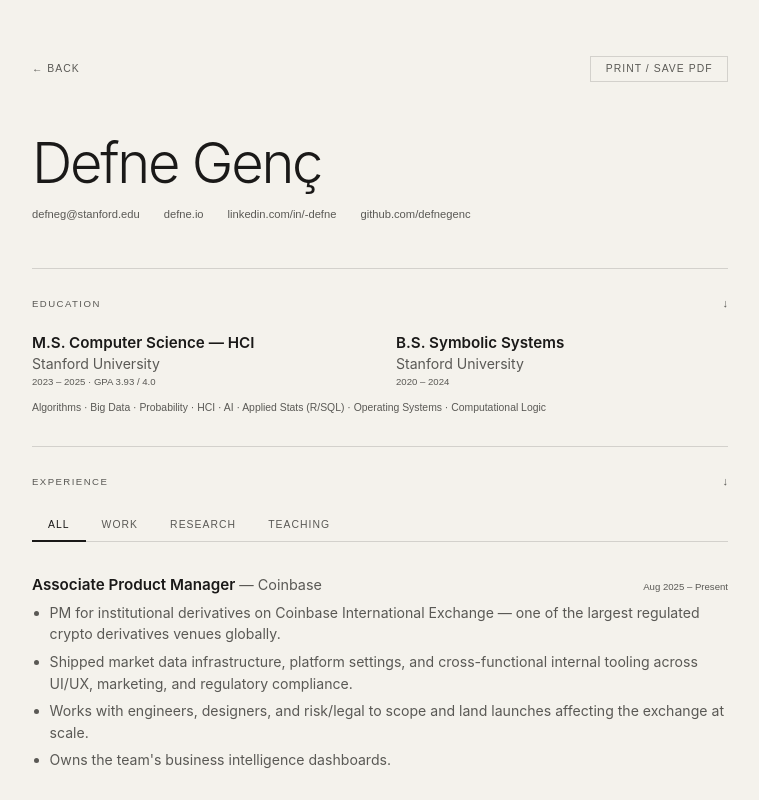
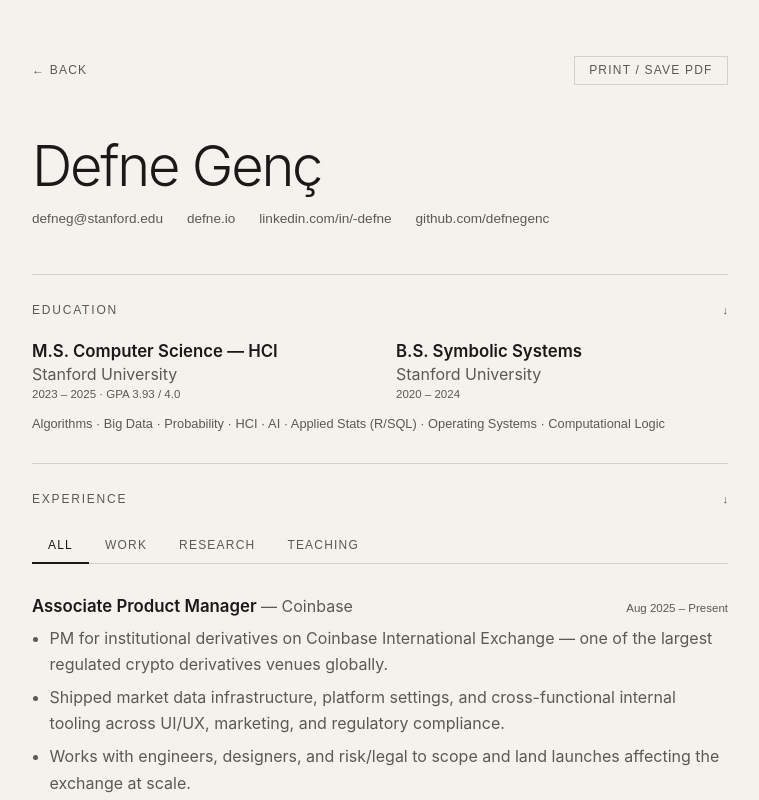
Before and after one commit to defnegenc/portfolio-v2, a Next.js app: page /resume in a window 1280 px wide. Shown: the whole page, without its empty margins (260-1019 px from the left). Built offline with nearby package versions, Linux system fonts and the light colour scheme; a web font is replaced by a local one.

Commit message:
Bigger text on about+resume; name: per-char ASCII binary on hover

```diff
--- a/app/resume/page.tsx
+++ b/app/resume/page.tsx
@@ -85,7 +85,7 @@ function SectionHeader({
         cursor: 'pointer',
       }}
     >
-      <span style={{ ...mono, fontSize: '0.6rem', color: 'var(--ink-dim)', textTransform: 'uppercase', letterSpacing: '0.15em' }}>
+      <span style={{ ...mono, fontSize: '0.75rem', color: 'var(--ink-dim)', textTransform: 'uppercase', letterSpacing: '0.15em' }}>
         {label}
       </span>
       <span style={{ ...mono, fontSize: '0.7rem', color: 'var(--ink-dim)', transition: 'transform 0.2s', display: 'inline-block', transform: open ? 'rotate(0deg)' : 'rotate(-90deg)' }}>
@@ -102,14 +102,14 @@ function Role({ title, org, period, bullets }: {
     <div style={{ marginBottom: '2rem' }}>
       <div style={{ display: 'flex', justifyContent: 'space-between', alignItems: 'baseline', marginBottom: '0.25rem', flexWrap: 'wrap', gap: '0.5rem' }}>
         <div>
-          <span style={{ fontWeight: 600, fontSize: '0.95rem' }}>{title}</span>
-          <span style={{ ...dim, fontSize: '0.9rem' }}> — {org}</span>
+          <span style={{ fontWeight: 600, fontSize: '1.05rem' }}>{title}</span>
+          <span style={{ ...dim, fontSize: '1rem' }}> — {org}</span>
         </div>
-        <div style={{ ...mono, fontSize: '0.6rem', ...dim, whiteSpace: 'nowrap' }}>{period}</div>
+        <div style={{ ...mono, fontSize: '0.72rem', ...dim, whiteSpace: 'nowrap' }}>{period}</div>
       </div>
-      <ul style={{ paddingLeft: '1.1rem', display: 'flex', flexDirection: 'column', gap: '0.35rem', marginTop: '0.5rem' }}>
+      <ul style={{ paddingLeft: '1.1rem', display: 'flex', flexDirection: 'column', gap: '0.4rem', marginTop: '0.55rem' }}>
         {bullets.map((b, i) => (
-          <li key={i} style={{ fontSize: '0.88rem', lineHeight: 1.55, ...dim }}>{b}</li>
+          <li key={i} style={{ fontSize: '1rem', lineHeight: 1.65, ...dim }}>{b}</li>
         ))}
       </ul>
     </div>
@@ -156,13 +156,13 @@ export default function Resume() {
 
         {/* Nav */}
         <div style={{ display: 'flex', justifyContent: 'space-between', alignItems: 'center', marginBottom: '3.5rem' }}>
-          <Link href="/" style={{ ...mono, fontSize: '0.65rem', color: 'var(--ink-dim)', textDecoration: 'none', textTransform: 'uppercase', letterSpacing: '0.1em' }}>
+          <Link href="/" style={{ ...mono, fontSize: '0.75rem', color: 'var(--ink-dim)', textDecoration: 'none', textTransform: 'uppercase', letterSpacing: '0.1em' }}>
             ← Back
           </Link>
           <button
             onClick={() => window.print()}
             style={{
-              ...mono, fontSize: '0.65rem', color: 'var(--ink-dim)',
+              ...mono, fontSize: '0.75rem', color: 'var(--ink-dim)',
               background: 'none', border: '1px solid var(--hairline)',
               padding: '0.4rem 0.9rem', textTransform: 'uppercase', letterSpacing: '0.1em', cursor: 'pointer',
             }}
@@ -176,7 +176,7 @@ export default function Resume() {
           <h1 style={{ fontSize: 'clamp(2rem, 5vw, 3.5rem)', fontWeight: 300, letterSpacing: '-0.04em', lineHeight: 0.9, marginBottom: '1.25rem' }}>
             Defne Genç
           </h1>
-          <div style={{ display: 'flex', flexWrap: 'wrap', gap: '1.5rem', ...mono, fontSize: '0.7rem', ...dim }}>
+          <div style={{ display: 'flex', flexWrap: 'wrap', gap: '1.5rem', ...mono, fontSize: '0.85rem', ...dim }}>
             {[
               { label: 'defneg@stanford.edu', href: 'mailto:defneg@stanford.edu' },
               { label: 'defne.io', href: 'https://defne.io' },
@@ -196,17 +196,17 @@ export default function Resume() {
         <div className={`section-collapse ${open.education ? 'open' : 'closed'}`}>
           <div style={{ display: 'grid', gridTemplateColumns: '1fr 1fr', gap: '2rem', marginBottom: '0.75rem' }}>
             <div>
-              <div style={{ fontWeight: 600, fontSize: '0.95rem', marginBottom: '0.2rem' }}>M.S. Computer Science — HCI</div>
-              <div style={{ fontSize: '0.88rem', ...dim }}>Stanford University</div>
-              <div style={{ ...mono, fontSize: '0.6rem', ...dim, marginTop: '0.25rem' }}>2023 – 2025 · GPA 3.93 / 4.0</div>
+              <div style={{ fontWeight: 600, fontSize: '1.05rem', marginBottom: '0.2rem' }}>M.S. Computer Science — HCI</div>
+              <div style={{ fontSize: '1rem', ...dim }}>Stanford University</div>
+              <div style={{ ...mono, fontSize: '0.72rem', ...dim, marginTop: '0.25rem' }}>2023 – 2025 · GPA 3.93 / 4.0</div>
             </div>
             <div>
-              <div style={{ fontWeight: 600, fontSize: '0.95rem', marginBottom: '0.2rem' }}>B.S. Symbolic Systems</div>
-              <div style={{ fontSize: '0.88rem', ...dim }}>Stanford University</div>
-              <div style={{ ...mono, fontSize: '0.6rem', ...dim, marginTop: '0.25rem' }}>2020 – 2024</div>
+              <div style={{ fontWeight: 600, fontSize: '1.05rem', marginBottom: '0.2rem' }}>B.S. Symbolic Systems</div>
+              <div style={{ fontSize: '1rem', ...dim }}>Stanford University</div>
+              <div style={{ ...mono, fontSize: '0.72rem', ...dim, marginTop: '0.25rem' }}>2020 – 2024</div>
             </div>
           </div>
-          <div style={{ ...mono, fontSize: '0.65rem', ...dim, lineHeight: 1.8, marginBottom: '1.75rem' }}>
+          <div style={{ ...mono, fontSize: '0.8rem', ...dim, lineHeight: 1.8, marginBottom: '1.75rem' }}>
             Algorithms · Big Data · Probability · HCI · AI · Applied Stats (R/SQL) · Operating Systems · Computational Logic
           </div>
         </div>
@@ -222,7 +222,7 @@ export default function Resume() {
                 className="resume-tab"
                 onClick={() => setActiveTab(tab)}
                 style={{
-                  ...mono, fontSize: '0.65rem', textTransform: 'uppercase', letterSpacing: '0.1em',
+                  ...mono, fontSize: '0.75rem', textTransform: 'uppercase', letterSpacing: '0.1em',
                   background: 'none', border: 'none', padding: '0.5rem 1rem 0.6rem',
                   color: activeTab === tab ? 'var(--ink)' : 'var(--ink-dim)',
                   borderBottom: `2px solid ${activeTab === tab ? 'var(--ink)' : 'transparent'}`,
@@ -242,13 +242,13 @@ export default function Resume() {
         <SectionHeader label="Research & Publications" open={open.publications} onToggle={() => toggle('publications')} />
         <div className={`section-collapse ${open.publications ? 'open' : 'closed'}`}>
           <div style={{ marginBottom: '1.5rem' }}>
-            <div style={{ fontSize: '0.92rem', lineHeight: 1.5, marginBottom: '0.3rem' }}>
+            <div style={{ fontSize: '1.05rem', lineHeight: 1.5, marginBottom: '0.3rem' }}>
               <span style={{ fontWeight: 600 }}>Bloom: Designing for LLM-Augmented Behavior Change Interactions</span>
             </div>
-            <div style={{ fontSize: '0.85rem', ...dim, marginBottom: '0.3rem' }}>
+            <div style={{ fontSize: '0.98rem', ...dim, marginBottom: '0.3rem' }}>
               Jörke, <span style={{ color: 'var(--ink)' }}>Genç</span>, Teutschbein, Sapkota, Chung, Schmiedmayer, Campero, King, Brunskill, Landay
             </div>
-            <div style={{ ...mono, fontSize: '0.62rem', ...dim, display: 'flex', gap: '1rem', flexWrap: 'wrap' }}>
+            <div style={{ ...mono, fontSize: '0.75rem', ...dim, display: 'flex', gap: '1rem', flexWrap: 'wrap' }}>
               <span>CHI 2026 · 2nd author · Accepted</span>
               <a href="https://arxiv.org/abs/2510.05449" target="_blank" rel="noreferrer"
                 style={{ color: 'var(--ink-dim)', textDecoration: 'none' }}>
@@ -257,13 +257,13 @@ export default function Resume() {
             </div>
           </div>
           <div style={{ marginBottom: '1.75rem' }}>
-            <div style={{ fontSize: '0.92rem', marginBottom: '0.2rem' }}>
+            <div style={{ fontSize: '1.05rem', marginBottom: '0.2rem' }}>
               Kuo Lab — Ovarian Cancer Organoids
             </div>
-            <div style={{ fontSize: '0.85rem', ...dim, marginBottom: '0.2rem' }}>
+            <div style={{ fontSize: '0.98rem', ...dim, marginBottom: '0.2rem' }}>
               Stanford School of Medicine · Wet Lab Researcher
             </div>
-            <div style={{ ...mono, fontSize: '0.62rem', ...dim }}>Jan 2021 – Jan 2022</div>
+            <div style={{ ...mono, fontSize: '0.75rem', ...dim }}>Jan 2021 – Jan 2022</div>
           </div>
         </div>
 
@@ -281,10 +281,10 @@ export default function Resume() {
               ['PM', 'PRDs, Roadmapping, BI Dashboards'],
             ].map(([cat, items]) => (
               <div key={cat}>
-                <div style={{ ...mono, fontSize: '0.58rem', ...dim, textTransform: 'uppercase', letterSpacing: '0.1em', marginBottom: '0.3rem' }}>
+                <div style={{ ...mono, fontSize: '0.72rem', ...dim, textTransform: 'uppercase', letterSpacing: '0.1em', marginBottom: '0.3rem' }}>
                   {cat}
                 </div>
-                <div style={{ fontSize: '0.82rem', ...dim, lineHeight: 1.5 }}>{items}</div>
+                <div style={{ fontSize: '0.95rem', ...dim, lineHeight: 1.6 }}>{items}</div>
               </div>
             ))}
           </div>
```
Also changed, not shown: app/about/page.tsx (+12 -12 lines), app/page.tsx (+9 -8 lines).
